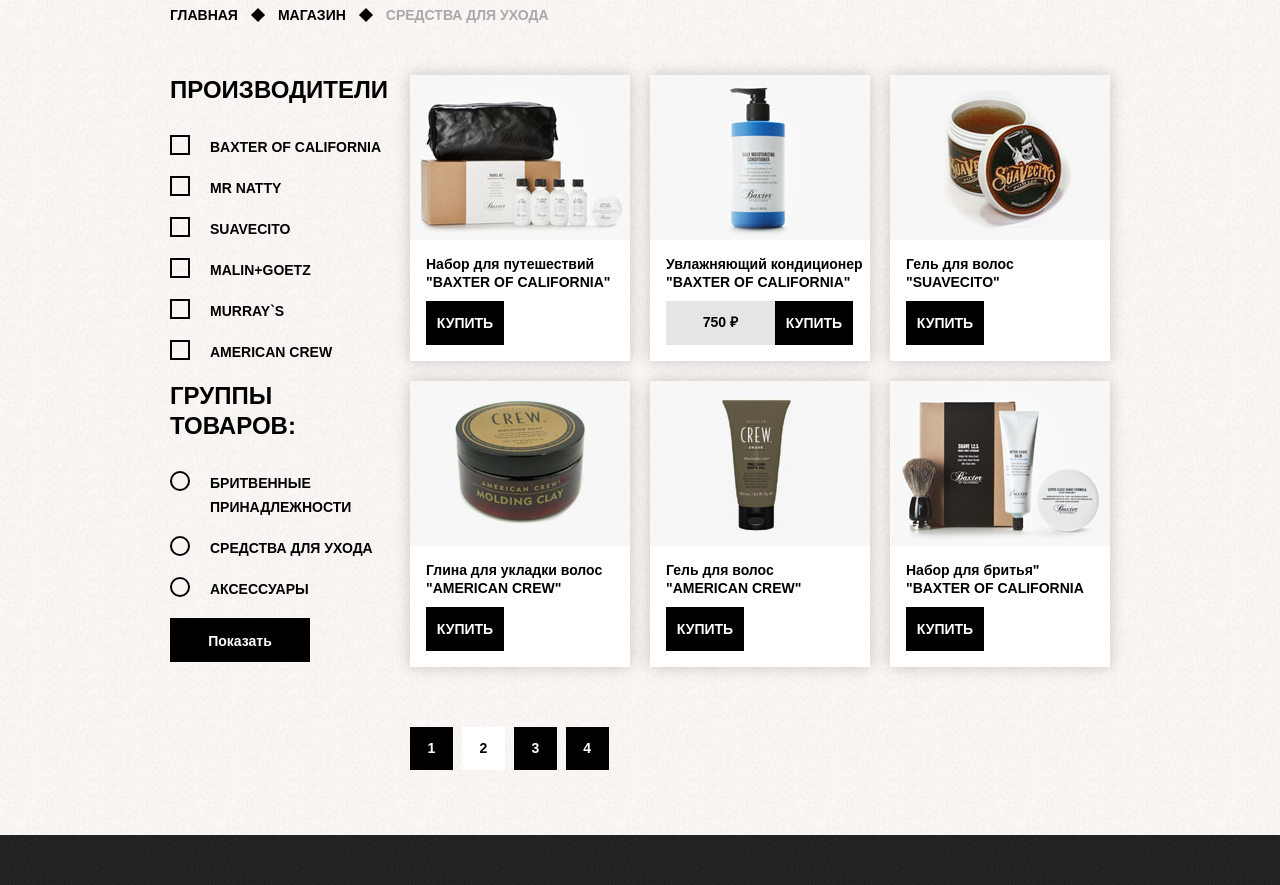
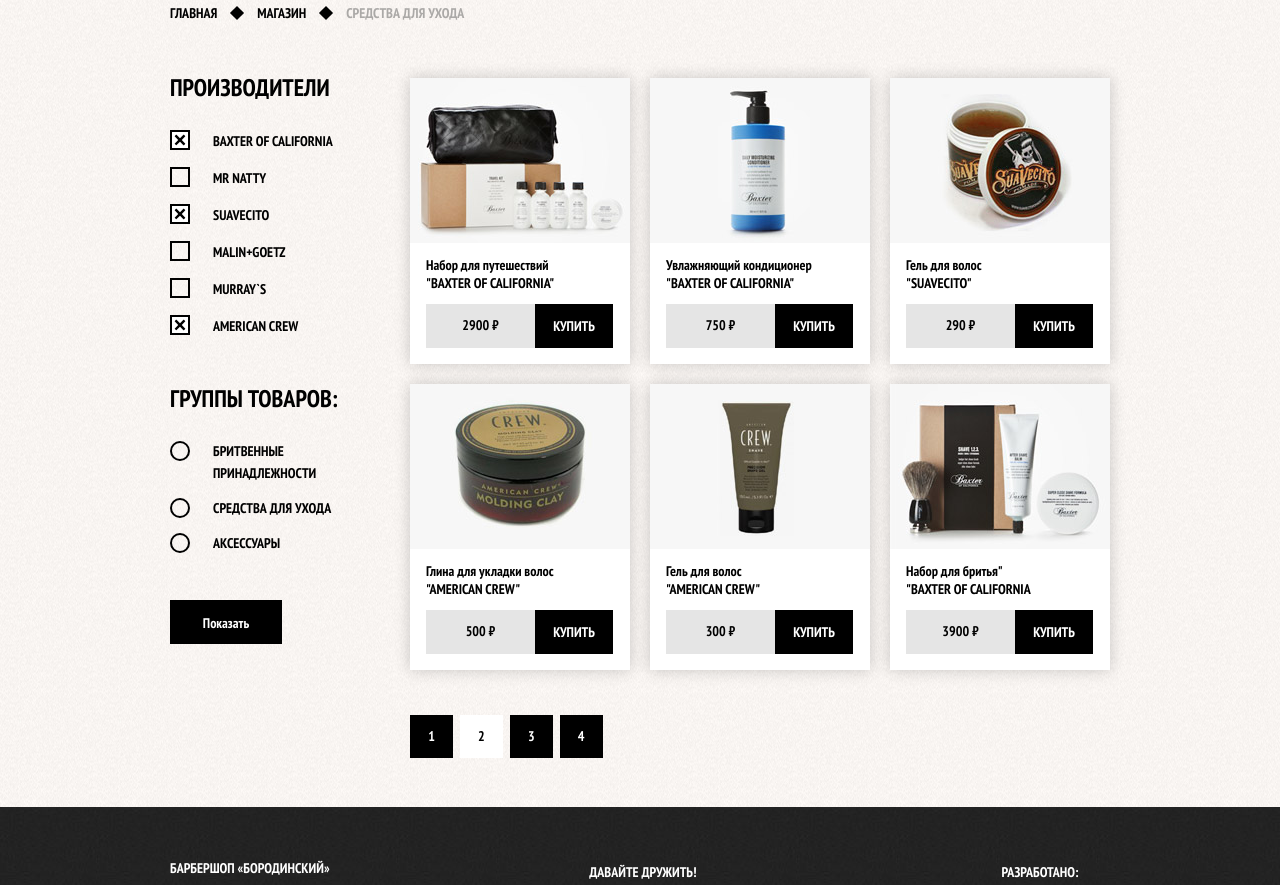
Before and after one commit to EduardLubomirsky/borodinskiy, a plain HTML site: page app/shop.html in a window 1280 px wide. Shown: the part 177-1062 px from the top of the page. Drawn offline with Linux system fonts and the light colour scheme.

Commit message:
added pixel perfect for shop.html

```diff
--- a/app/item.html
+++ b/app/item.html
@@ -3,6 +3,7 @@
 <head>
 	<meta charset="UTF-8">
 	<title>Document</title>
+	<link href="https://fonts.googleapis.com/css?family=PT+Sans+Narrow:700" rel="stylesheet">
 	<link rel="stylesheet" href="style/normalize.css">
 	<link rel="stylesheet" href="style/style.css">
 </head>
--- a/app/shop.html
+++ b/app/shop.html
@@ -3,6 +3,7 @@
 <head>
 	<meta charset="UTF-8">
 	<title>Document</title>
+	<link href="https://fonts.googleapis.com/css?family=PT+Sans+Narrow:700" rel="stylesheet">
 	<link rel="stylesheet" href="style/normalize.css">
 	<link rel="stylesheet" href="style/style.css">
 </head>
@@ -39,7 +40,7 @@
 						<legend class="filter-group-title">Производители</legend>
 						<ul>
 							<li class="filter-option">
-								<input type="checkbox" id="filter-baxter-of-california">
+								<input type="checkbox" id="filter-baxter-of-california" checked>
 								<label for="filter-baxter-of-california">Baxter of california</label>
 							</li>
 							<li class="filter-option">
@@ -47,7 +48,7 @@
 								<label for="filter-mr-natty">Mr natty</label>
 							</li>
 							<li class="filter-option">
-								<input type="checkbox" id="filter-suavecito">
+								<input type="checkbox" id="filter-suavecito" checked>
 								<label for="filter-suavecito">Suavecito</label>
 							</li>
 							<li class="filter-option">
@@ -59,14 +60,14 @@
 								<label for="filter-murrays">Murray`s</label>
 							</li>
 							<li class="filter-option">
-								<input type="checkbox" id="filter-american-crew">
+								<input type="checkbox" id="filter-american-crew" checked>
 								<label for="filter-american-crew">American crew</label>
 							</li>
 						</ul>
 					</fieldset>
 					<fieldset class="filter-group">
 						<legend class="filter-group-title">Группы товаров:</legend>
-						<ul>
+						<ul class="product-group">
 							<li class="filter-option">
 								<input type="radio" id="filter-shave" name="group-filter">
 								<label for="filter-shave">Бритвенные принадлежности</label>
@@ -116,7 +117,7 @@
 						</p>
 					</a>
 					<p class="catalog-item-price">
-						<b class="item-cost">750 ₽</b>
+						<b class="catalog-item-cost">750 ₽</b>
 						<a href="" class="button catalog-item-buy">Купить</a>
 					</p>
 				</li>
--- a/app/style/style.css
+++ b/app/style/style.css
@@ -50,7 +50,7 @@
 	margin: 0;
 }
 body:not(.main){
-background: url('../img/bg-block.jpg') repeat;
+	background: url('../img/bg-block.jpg') repeat;
 }
 h2,h3{
 	font-size: 30px;
@@ -284,7 +284,7 @@
 	font-size: 30px;
 	line-height: 42px;
 	margin: 0;
-	margin-top: 50px;
+	margin-top: 48px;
 }
 .breadcrumbs{
 	display: flex;
@@ -314,28 +314,41 @@
 .filter{
 	width: 220px;
 	box-sizing: border-box;
+	padding-right: 44px;
+}
+.filter .button{
+	width: 112px;
 }
 .filter-group{
 	border: 0;
 	margin: 0;
+	margin-bottom: 32px;
 	padding: 0;
 }
 .filter-group-title{
 	font-size: 24px;
 	line-height: 30px;
-	margin-bottom: 30px;
+	margin-bottom: 27px;
 }
 .filter-option{
-	margin-bottom: 17px;
+	margin-bottom: 13px;
+}
+.filter .filter-option label{
+	top: -1px;
+    left: 43px;
+}
+.product-group .filter-option{
+	line-height: 22px;
 }
 .catalog-wrapper{
 	width: 720px;
 	box-sizing: border-box;
+	margin-top: 5px;
 }
 .main-content-shop{
 	display: flex;
 	margin-top: 50px;
-	margin-bottom: 65px;
+	margin-bottom: 49px;
 }
 .catalog{
 	display: flex;
@@ -356,7 +369,7 @@
 .catalog-item h3{
 	color: black;
 	position: absolute;
-	top: 180px;
+	top: 178px;
 	font-size: 14px;
 	line-height: 18px;
 	margin: 0;
@@ -378,7 +391,7 @@
 	position: absolute;
 	bottom: 16px;
 }
-.item-cost{
+.catalog-item-cost{
 	font-size: 14px;
 	display: inline-block;
 	text-align: center;
@@ -392,12 +405,12 @@
 	width: 78px;
 }
 .pagination-list{
-	margin-top: 40px;
+    margin-top: 25px;
 	margin-left: 20px;
 }
 .pagination-item{
 	display: inline-block;
-	margin-right: 5px;
+	margin-right: 4px;
 }
 .pagination-item a{
 	display: block;
@@ -684,7 +697,8 @@
 	width: 16px;
 	height: 16px;
 	border: 2px solid black;
-	left: -40px;
+    top: -2px;
+    left: -43px;
 }
 input[type="checkbox"]:checked+label::before{
 	content: "";
@@ -711,7 +725,8 @@
 	height: 16px;
 	border: 2px solid black;
 	border-radius: 50%;
-	left: -40px;
+    left: -43px;
+    top: -1px;
 }
 input[type="radio"]:checked+label::after{
 	content: "";
@@ -720,6 +735,6 @@
 	height: 10px;
 	background-color: black;
 	border-radius: 50%;
-	left: -35px;
-	top: 2px;
+    left: -38px;
+    top: 4px;
 }
```
